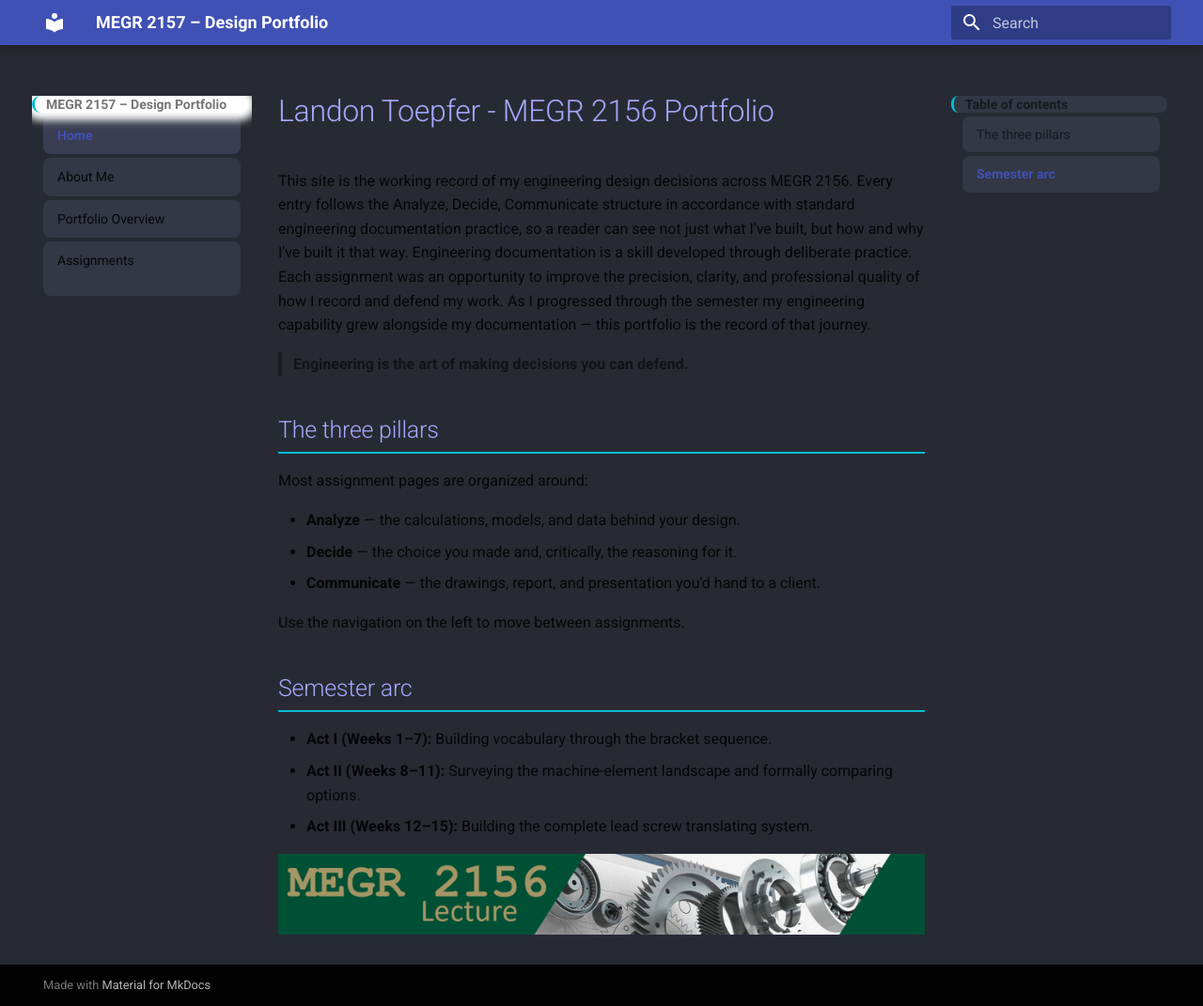
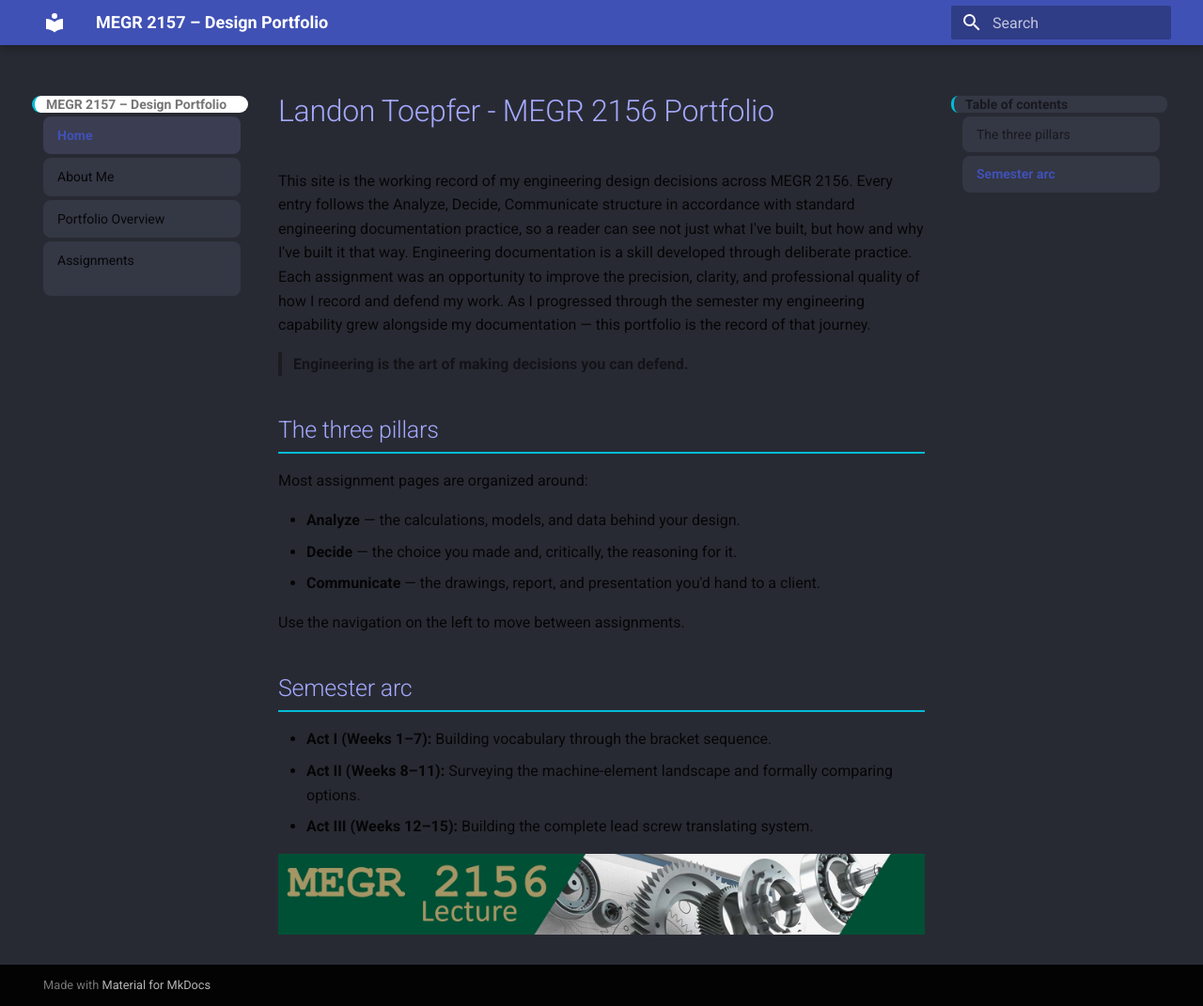
Before and after one commit to LandonToepfer/megr2157-portfolio, an MkDocs documentation site: the page built from docs/index.md, in a window 1280 px wide and 1071 px high. Shown: the whole window at 94% size. Built offline with MkDocs 1.6.1 and Material for MkDocs 9.7.7, drawn with Linux system fonts in a browser that asks for light colours.

Commit message:
Update extra.css

```diff
--- a/docs/stylesheets/extra.css
+++ b/docs/stylesheets/extra.css
@@ -48,7 +48,7 @@ body {
     font-weight: bold;
 }
 .md-nav__title {
-    box-shadow: none;
+    box-shadow: none !important;
 
     background-color: var(--box-background);
 
```
